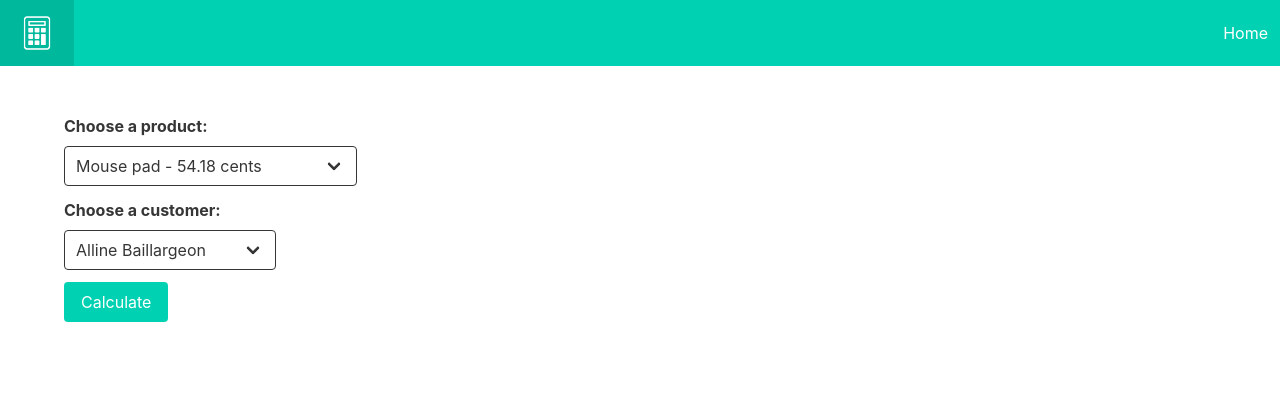
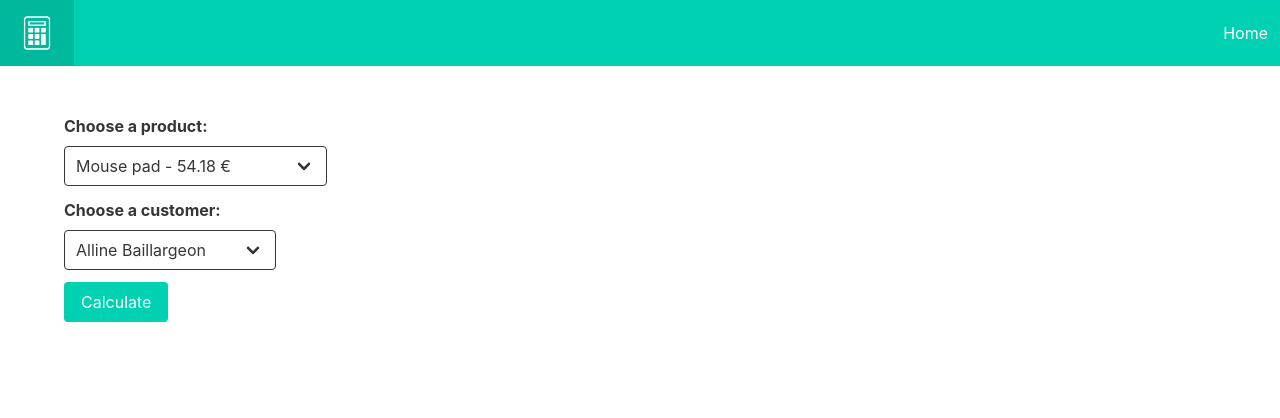
Before and after one commit to Laurent-Bosteels/oop-pricecalculator, a PHP site: page / in a window 1280 px wide. Shown: the top 418 px of the page. Run offline with PHP 8.4, Linux system fonts and the light colour scheme; data comes from the database, SQL or seed files in the repository.

Commit message:
changed currency

```diff
--- a/View/homepage.php
+++ b/View/homepage.php
@@ -17,7 +17,7 @@ Anything complex should be calculated in the model -->
                             <div class="select is-dark">
                                 <select class="select" name="product" id="product">
                                     <?php foreach ($products as $product) {
-                                        echo '<option value="' . $product->getId() . '">' . $product->getName() . ' - ' . $product->getPrice() / 100 . ' cents' . '</option>';
+                                        echo '<option value="' . $product->getId() . '">' . $product->getName() . ' - ' . $product->getPrice() / 100 . ' €' . '</option>';
                                     }
                                     ?>
                                 </select>
@@ -59,7 +59,7 @@ Anything complex should be calculated in the model -->
         <div class="columns mt-8 is-8 is-multiline is-centered">
             <div class="column is-6-tablet is-3-desktop">
                 <div class="card">
-                    <div class="card-image has-text-centered px-6">
+                    <div class="card-image has-text-centered pt-3 px-6">
                         <img src="https://image.flaticon.com/icons/png/512/1524/1524711.png" alt="product">
                     </div>
                     <div class="card-content has-text-centered">
@@ -71,11 +71,11 @@ Anything complex should be calculated in the model -->
 
             <div class="column is-6-tablet is-3-desktop">
                 <div class="card">
-                    <div class="card-image has-text-centered px-6">
+                    <div class="card-image has-text-centered pt-3 px-6">
                         <img src="https://image.flaticon.com/icons/png/512/4866/4866004.png" alt="product">
                     </div>
                     <div class="card-content has-text-centered">
-                        <p><?php echo $selectCustomerFixed; ?> cents</p>
+                        <p><?php echo $selectCustomerFixed; ?> €</p>
                         <p class="title is-size-5">Fixed Discount</p>
                     </div>
                 </div>
@@ -83,7 +83,7 @@ Anything complex should be calculated in the model -->
 
             <div class="column is-6-tablet is-3-desktop">
                 <div class="card">
-                    <div class="card-image has-text-centered px-6">
+                    <div class="card-image has-text-centered pt-3 px-6">
                         <img src="https://image.flaticon.com/icons/png/512/3126/3126544.png" alt="product">
                     </div>
                     <div class="card-content has-text-centered">
@@ -95,11 +95,11 @@ Anything complex should be calculated in the model -->
 
             <div class="column is-6-tablet is-3-desktop">
                 <div class="card">
-                    <div class="card-image has-text-centered px-6">
+                    <div class="card-image has-text-centered pt-3 px-6">
                         <img src="https://image.flaticon.com/icons/png/512/1/1437.png" alt="product">
                     </div>
                     <div class="card-content has-text-centered">
-                        <p><?php echo $selectFinalPrice; ?> cents</p>
+                        <p><?php echo $selectFinalPrice; ?> €</p>
                         <p class="title is-size-5">Final Price</p>
                     </div>
                 </div>
```
